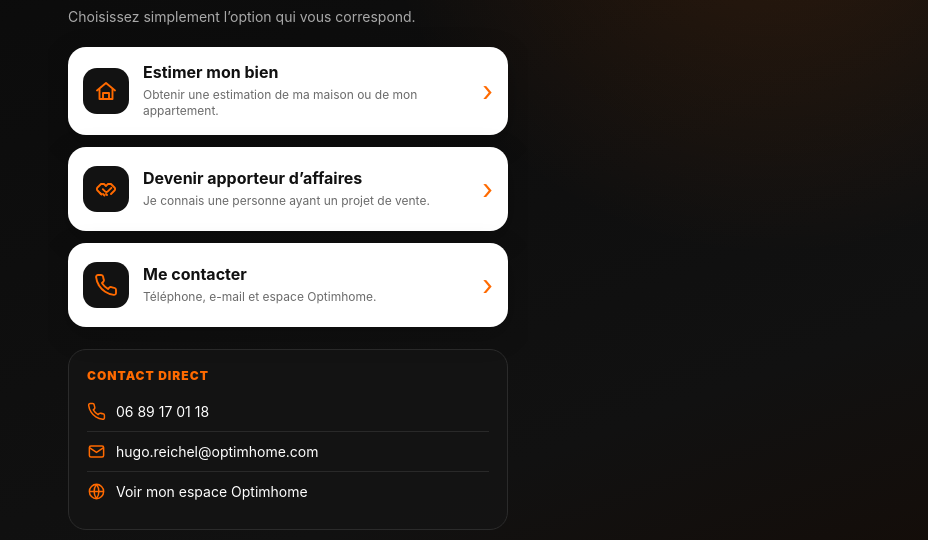
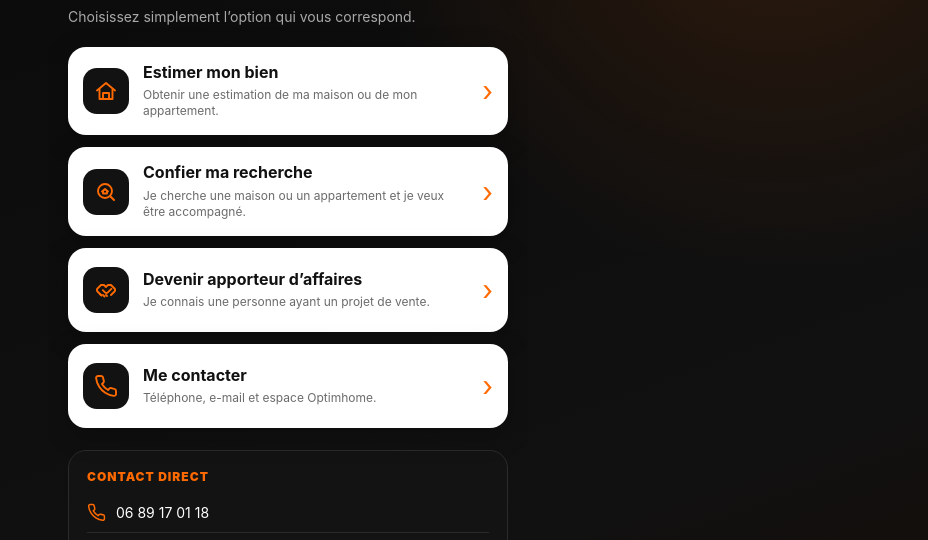
Before and after one commit to hugoreichel57/hugo-reichel-immobilier, a plain HTML site: page index.html in a window 1280 px wide. Shown: the part 224-764 px from the top of the page, without its empty margins (352-1280 px from the left). Drawn offline with Linux system fonts and the light colour scheme.

Commit message:
Update index.html

```diff
--- a/index.html
+++ b/index.html
@@ -71,6 +71,12 @@ h1{font-size:25px;line-height:1.15;margin:0 0 9px;letter-spacing:-.35px}
   <div class="chev">›</div>
 </a>
 
+<a class="card" href="recherche.html">
+  <div class="icon"><svg viewBox="0 0 24 24"><circle cx="11" cy="11" r="7"/><path d="m20 20-3.5-3.5"/><path d="M8 11.5 11 9l3 2.5"/><path d="M9 11v2.5h4V11"/></svg></div>
+  <div class="copy"><strong>Confier ma recherche</strong><small>Je cherche une maison ou un appartement et je veux être accompagné.</small></div>
+  <div class="chev">›</div>
+</a>
+
 <a class="card" href="https://hugo-reichel.optimhome.com/fr/apporteur-d-affaires">
   <div class="icon"><svg viewBox="0 0 24 24"><path d="M8.8 12.2 11 14.4a2 2 0 0 0 2.8 0l3.6-3.6"/><path d="m7 17-3.5-3.5a2.1 2.1 0 0 1 0-3L7 7h3l2 2"/><path d="m17 17 3.5-3.5a2.1 2.1 0 0 0 0-3L17 7h-3l-1.2 1.2"/><path d="m6 16 1.5 1.5"/><path d="m9 17 1.5 1.5"/><path d="m12 17 1 1"/></svg></div>
   <div class="copy"><strong>Devenir apporteur d’affaires</strong><small>Je connais une personne ayant un projet de vente.</small></div>
```
